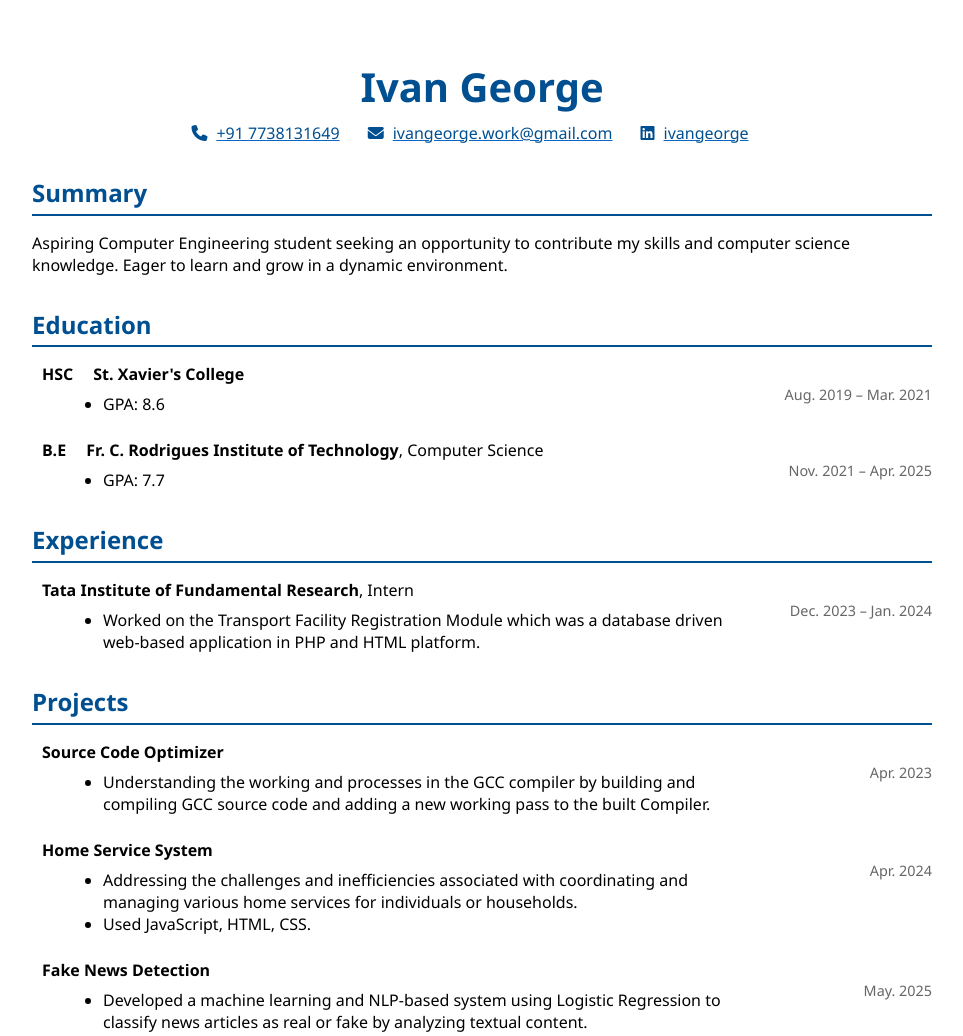
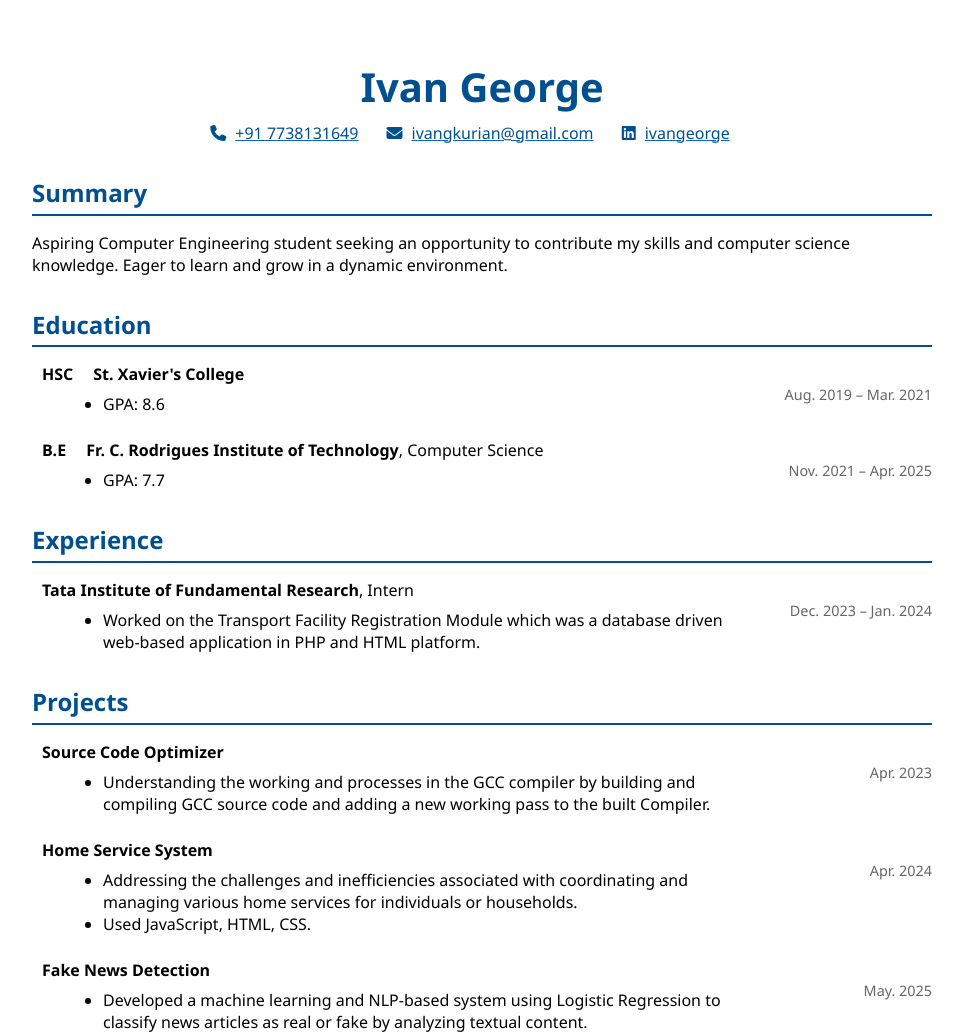
Before and after one commit to IvanGeorgeKurian/resume, a plain HTML site: page index.html in a window 1280 px wide. Shown: the top 1036 px of the page, without its empty margins (158-1121 px from the left). Drawn offline with Linux system fonts and the light colour scheme.

Commit message:
Update index.html

```diff
--- a/index.html
+++ b/index.html
@@ -10,11 +10,13 @@
   <link rel="stylesheet" href="style.css">
 </head>
 <body>
+  <div class="resume-container">
+
   <header>
     <h1>Ivan George</h1>
     <div class="contact-info">
       <span><i class="fas fa-phone"></i> <a href="tel:+91 7738131649">+91 7738131649</a></span>
-      <span><i class="fas fa-envelope"></i> <a href="mailto:ivangeorge.work@gmail.com">ivangeorge.work@gmail.com</a></span>
+      <span><i class="fas fa-envelope"></i> <a href="ivangkurian@gmail.com">ivangkurian@gmail.com</a></span>
       <span><i class="fab fa-linkedin"></i> <a href="https://linkedin.com/in/ivan-george-kurian">ivangeorge</a></span>
     </div>
   </header>
@@ -91,6 +93,6 @@
       <div class="item-title">Software:<span class="sub-title"> Visual Studio, MySQL Server, Eclipse, XAMPP</span> </div>
     </div>
   </section>
-
+</div>
 </body>
 </html>
```
